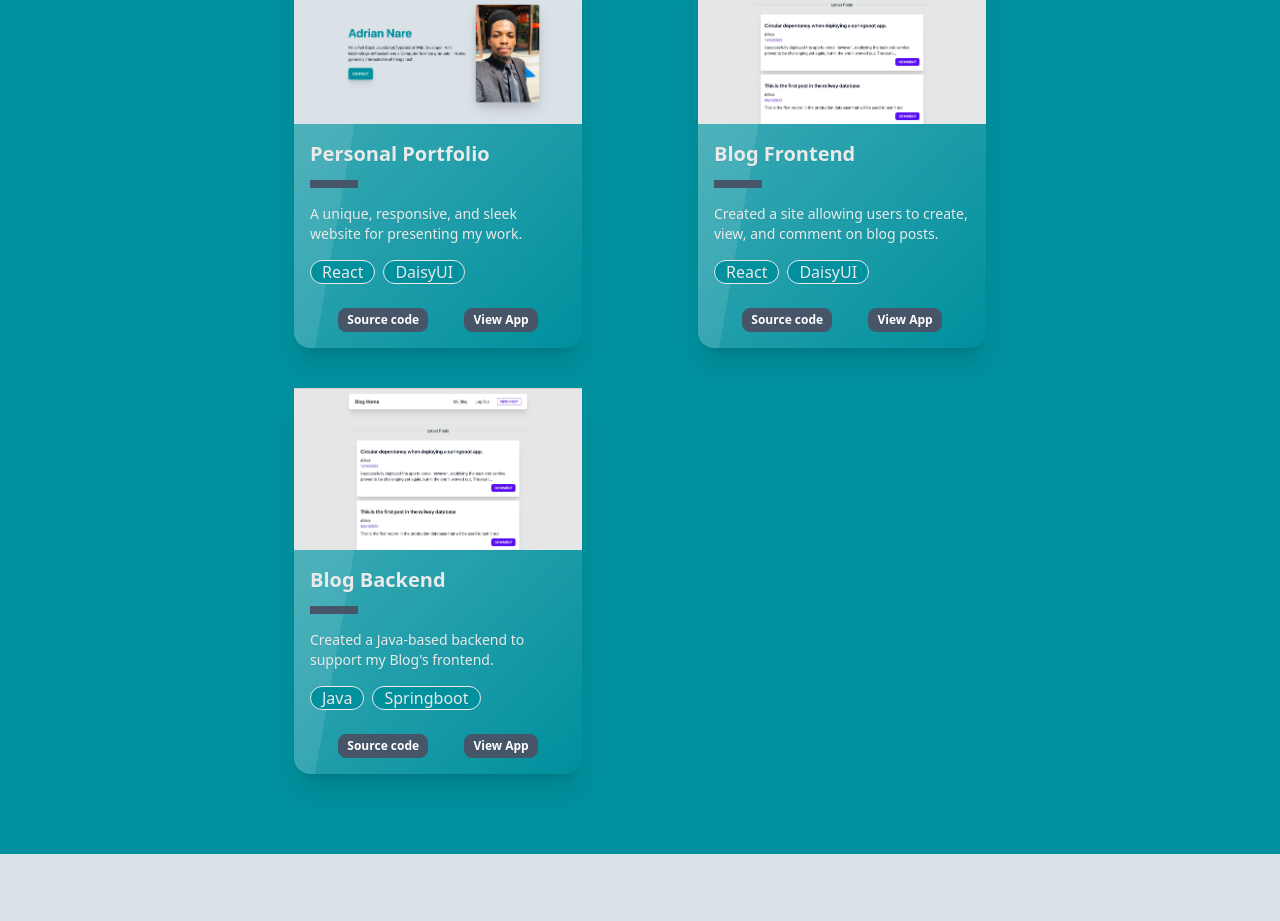
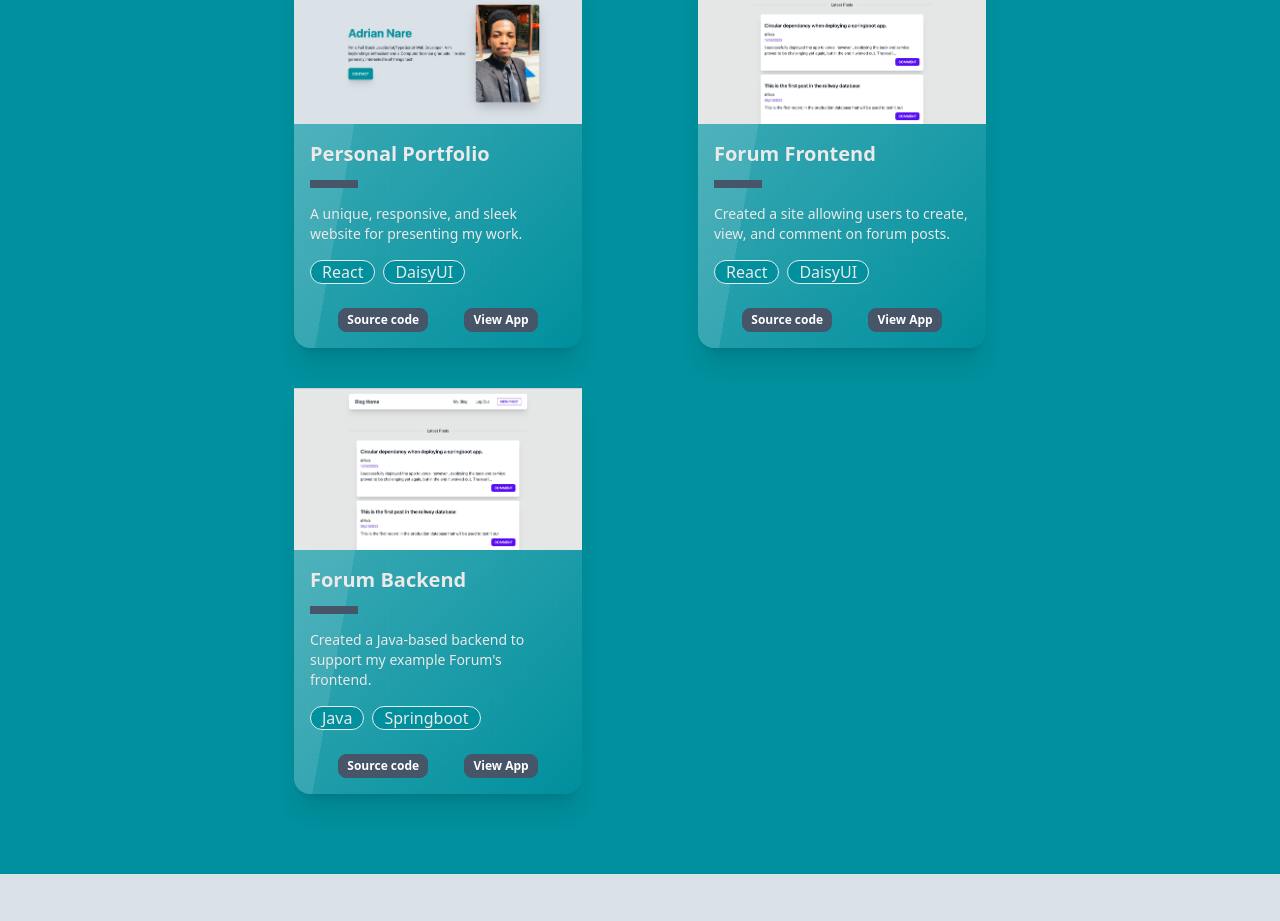
Before and after one commit to AdrianTNare/mysite2.0, a Next.js app: page / in a window 1280 px wide. Shown: the part 1018-1939 px from the top of the page. Built offline with nearby package versions, Linux system fonts and the light colour scheme.

Commit message:
fix: rename proj items to forum,

```diff
--- a/components/Projects.tsx
+++ b/components/Projects.tsx
@@ -59,17 +59,17 @@ export const Projects = () => {
         </h2>
         <div className="grid grid-cols-1 md:grid-cols-2 gap-10 max-w-xl lg:max-w-3xl mx-auto py-20">
           <ProjectCard
+            imgSrc={portfolioOpt}
+            tools={["React", "DaisyUI"]}
             heading={"Personal Portfolio"}
             body={
               "A unique, responsive, and sleek website for presenting my work."
             }
-            tools={["React", "DaisyUI"]}
-            imgSrc={portfolioOpt}
           >
             <a
-              href={"https://github.com/AdrianTNare/mysite2.0"}
               target="_blank"
               rel="noopener noreferrer"
+              href={"https://github.com/AdrianTNare/mysite2.0"}
               className="btn btn-primary btn-xs normal-case bg-slate-600 border-slate-600 hover:bg-slate-800 hover:border-slate-800"
             >
               Source code
@@ -82,25 +82,25 @@ export const Projects = () => {
             </button>
           </ProjectCard>
           <ProjectCard
-            heading={"Blog Frontend"}
+            imgSrc={blogOpt}
+            heading={"Forum Frontend"}
+            tools={["React", "DaisyUI"]}
             body={
-              "Created a site allowing users to create, view, and comment on blog posts."
+              "Created a site allowing users to create, view, and comment on forum posts."
             }
-            tools={["React", "DaisyUI"]}
-            imgSrc={blogOpt}
           >
             <a
-              href={"https://github.com/AdrianTNare/myblog-frontend"}
               target="_blank"
               rel="noopener noreferrer"
+              href={"https://github.com/AdrianTNare/myblog-frontend"}
               className="btn btn-primary btn-xs normal-case bg-slate-600 border-slate-600 hover:bg-slate-800 hover:border-slate-800"
             >
               Source code
             </a>
             <a
-              href="https://wayvy.vercel.app/"
               target="_blank"
               rel="noopener noreferrer"
+              href="https://wayvy.vercel.app/"
               className="btn btn-primary btn-xs normal-case bg-slate-600 border-slate-600 hover:bg-slate-800 hover:border-slate-800"
             >
               View App
@@ -115,23 +115,23 @@ export const Projects = () => {
             */}
           </ProjectCard>
           <ProjectCard
-            heading={"Blog Backend"}
-            body={"Created a Java-based backend to support my Blog's frontend."}
+            imgSrc={blogOpt}
+            heading={"Forum Backend"}
             tools={["Java", "Springboot"]}
-            imgSrc={blogOpt}
+            body={"Created a Java-based backend to support my example Forum's frontend."}
           >
             <a
-              href={"https://github.com/AdrianTNare/MyBlog-Springboot-Backend"}
               target="_blank"
               rel="noopener noreferrer"
+              href={"https://github.com/AdrianTNare/MyBlog-Springboot-Backend"}
               className="btn btn-primary btn-xs normal-case bg-slate-600 border-slate-600 hover:bg-slate-800 hover:border-slate-800"
             >
               Source code
             </a>
             <a
-              href="https://adn-myblog-backend-prod.up.railway.app/posts/all"
               target="_blank"
               rel="noopener noreferrer"
+              href="https://adn-myblog-backend-prod.up.railway.app/posts/all"
               className="btn btn-primary btn-xs normal-case bg-slate-600 border-slate-600 hover:bg-slate-800 hover:border-slate-800"
             >
               View App
```
